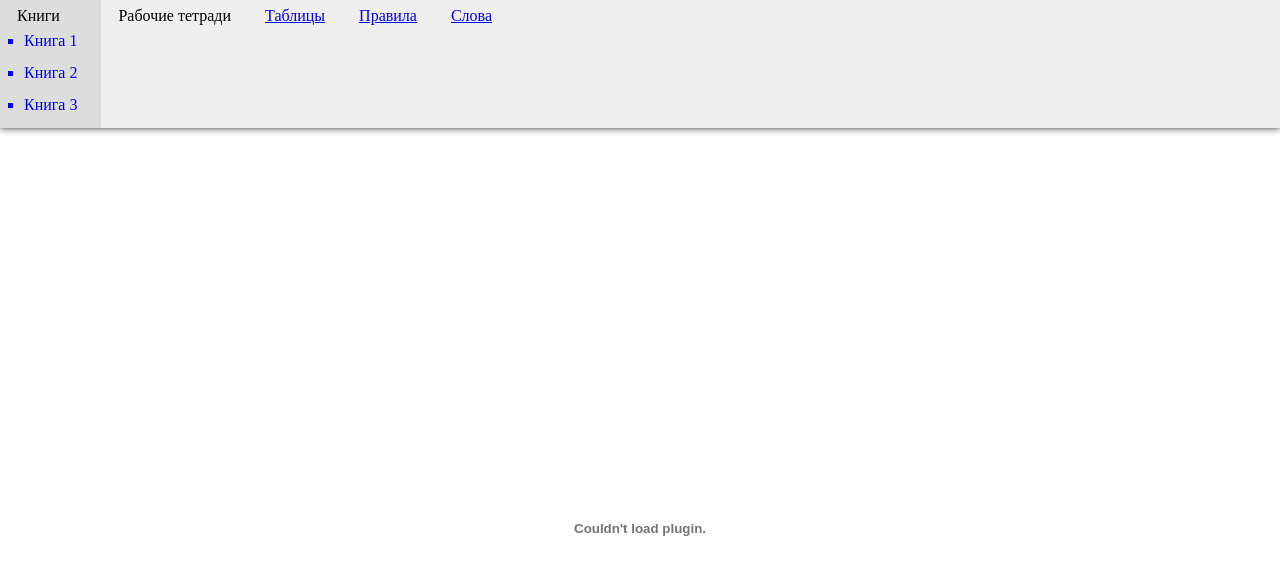
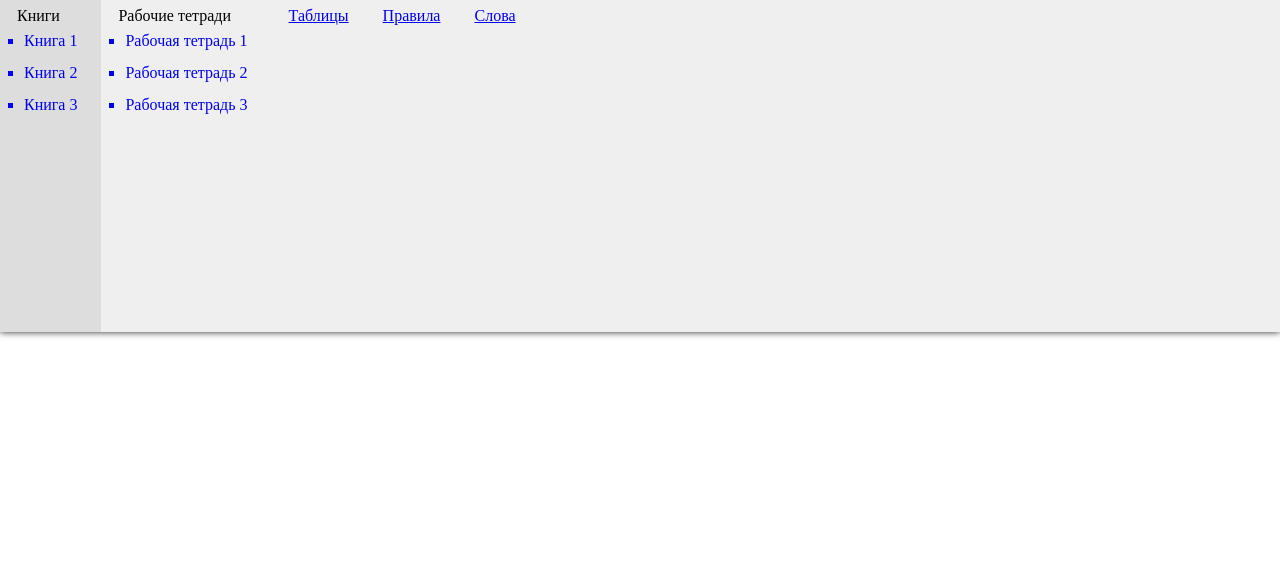
Before and after one commit to zinchuk0480/korean, a Flask app: page /book in a window 1280 px wide. Shown: the top 565 px of the page. Before the commit the page ends 536 px from the top, so only its background shows below. Run offline with Flask 2, Linux system fonts and the light colour scheme.

Commit message:
base changed

```diff
--- a/templates/base.html
+++ b/templates/base.html
@@ -45,22 +45,20 @@ body {
 }
 
 .book_list {
-    display: none;
     position: relative;
-    /* top: 100%; */
     left: 0px;
     width: 100%;
+    height: 0px;
     padding: 0px;
-    /* background: #ddd; */
-    /* box-shadow: inset 0 0 5px; */
     margin: 0px;
     list-style: square;
     white-space: nowrap;
+    transition: 1s;
 }
 
 .workbook:hover .book_list,
 .book:hover .book_list{
-    display: block;
+    height: 300px;
 }
 .book_list_elem {
     display: block;
```
